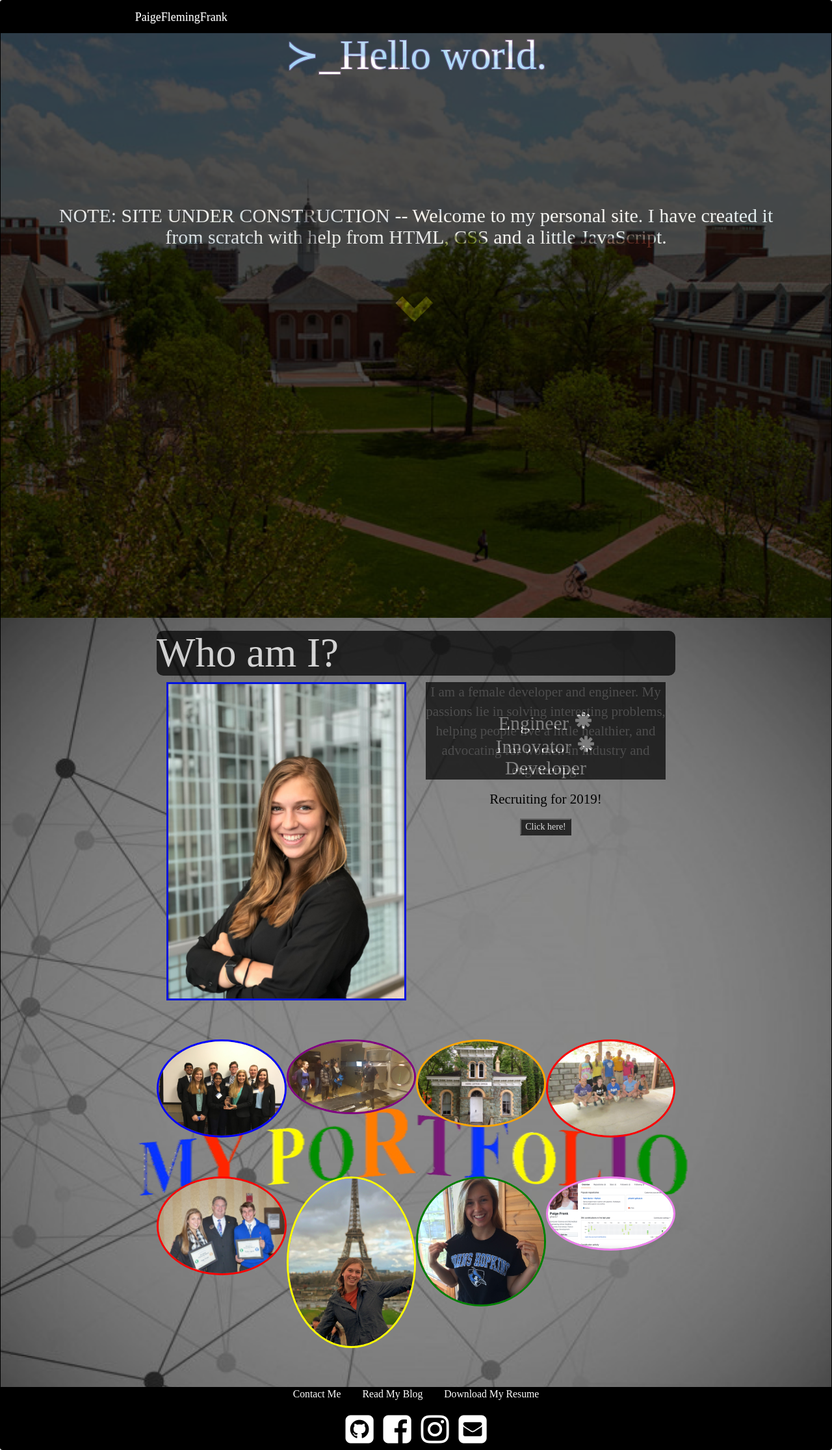
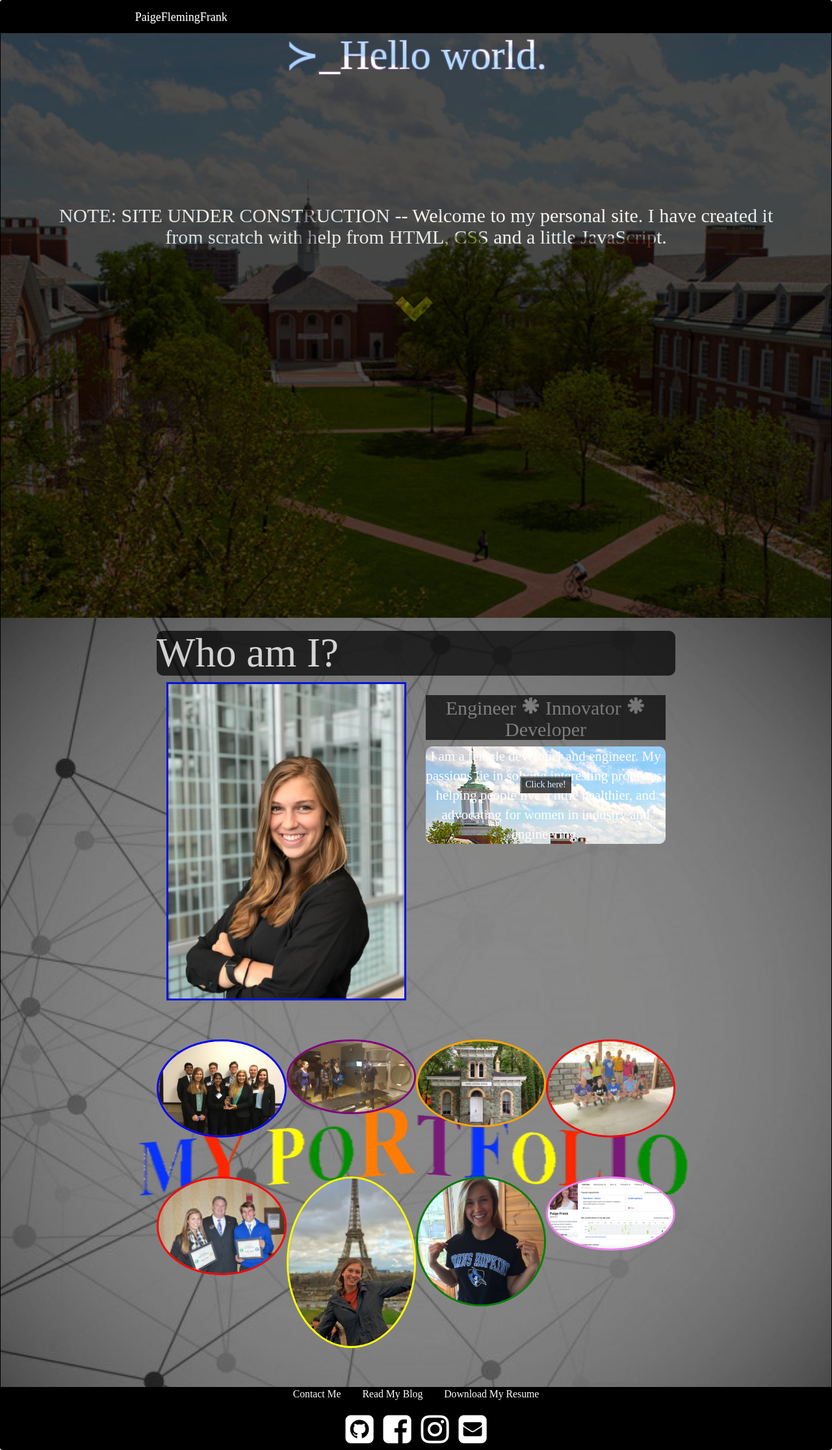
Before and after one commit to pfrank7/pfrank7.github.io, a Jekyll site: the page built from index.html, in a window 1280 px wide. Shown: the whole page at 65% size. Built offline with Jekyll 4.4.1, drawn with Linux system fonts in a browser that asks for light colours; nearby versions of some CDN libraries.

Commit message:
Update index.html

```diff
--- a/index.html
+++ b/index.html
@@ -29,10 +29,10 @@ title: Paige Frank
 				</div>
 				<div class = "col-sm-6 text-center">
 					<div class = "title-container">
-						<div class = "overlay text-center" style = "color:white; background-color:black; mix-blend-mode: multiply; opacity:.7;">
-							<h2 class = "title-text"> Engineer <span class="glyphicon glyphicon-asterisk"></span> Innovator <span class="glyphicon glyphicon-asterisk"></span> Developer </h2>
+						<div class = "me-overlay text-center" style = "color:white; background-color:black; mix-blend-mode: multiply; opacity:.7;">
+							<h2 class = "me-image"> Engineer <span class="glyphicon glyphicon-asterisk"></span> Innovator <span class="glyphicon glyphicon-asterisk"></span> Developer </h2>
 						</div>
-						<p class = "title-image" id = "title-image-back" style = "color: white; vertical-align:top; border-radius:10px;"> I am a female developer and engineer. My passions lie in solving interesting problems, helping people live a little healthier,
+						<p class = "me-text"> I am a female developer and engineer. My passions lie in solving interesting problems, helping people live a little healthier,
 						and advocating for women in industry and engineering. </p>
 					</div>
 					<form method="get" action="Paige_Frank.pdf" style = "margin:3%">
```
